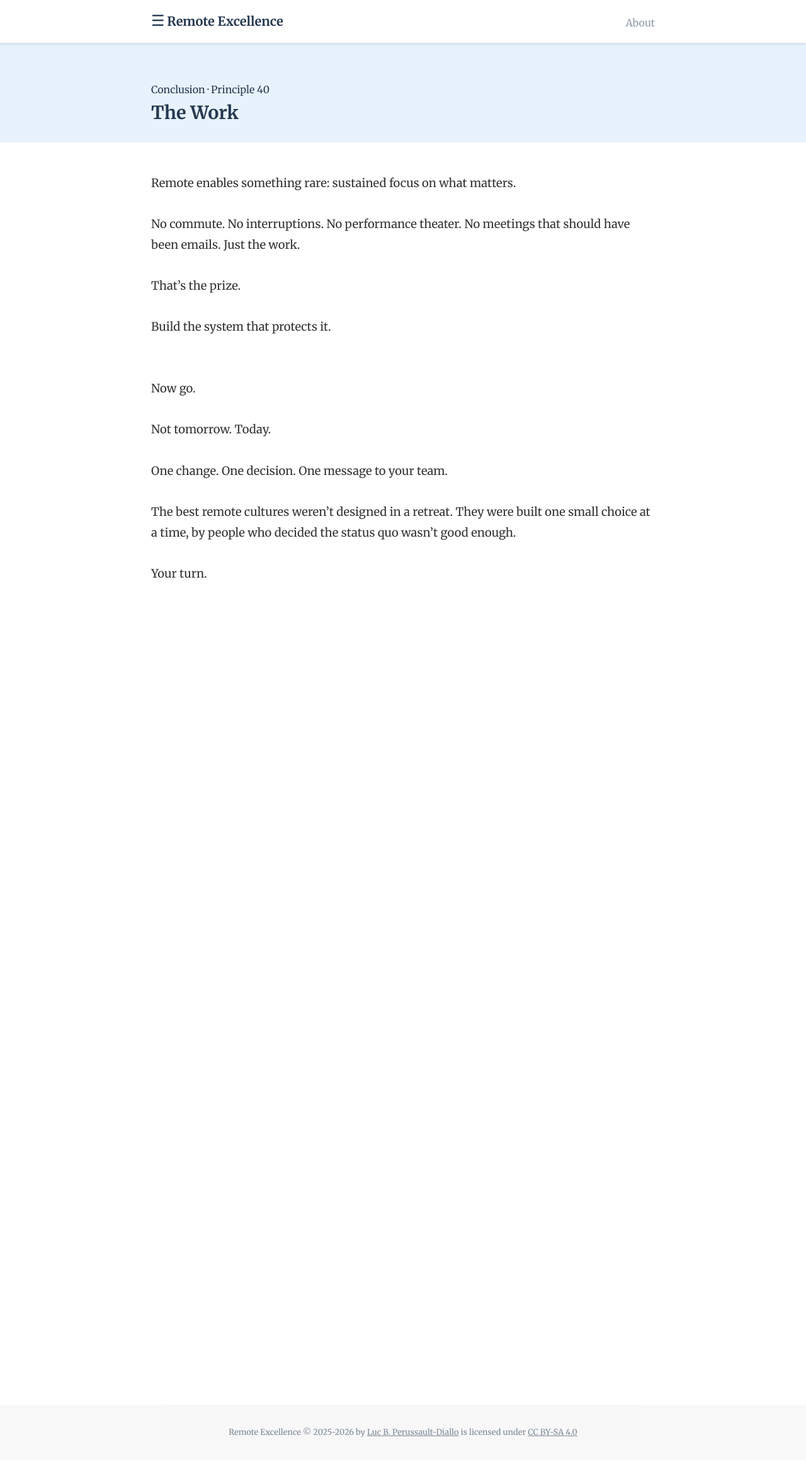
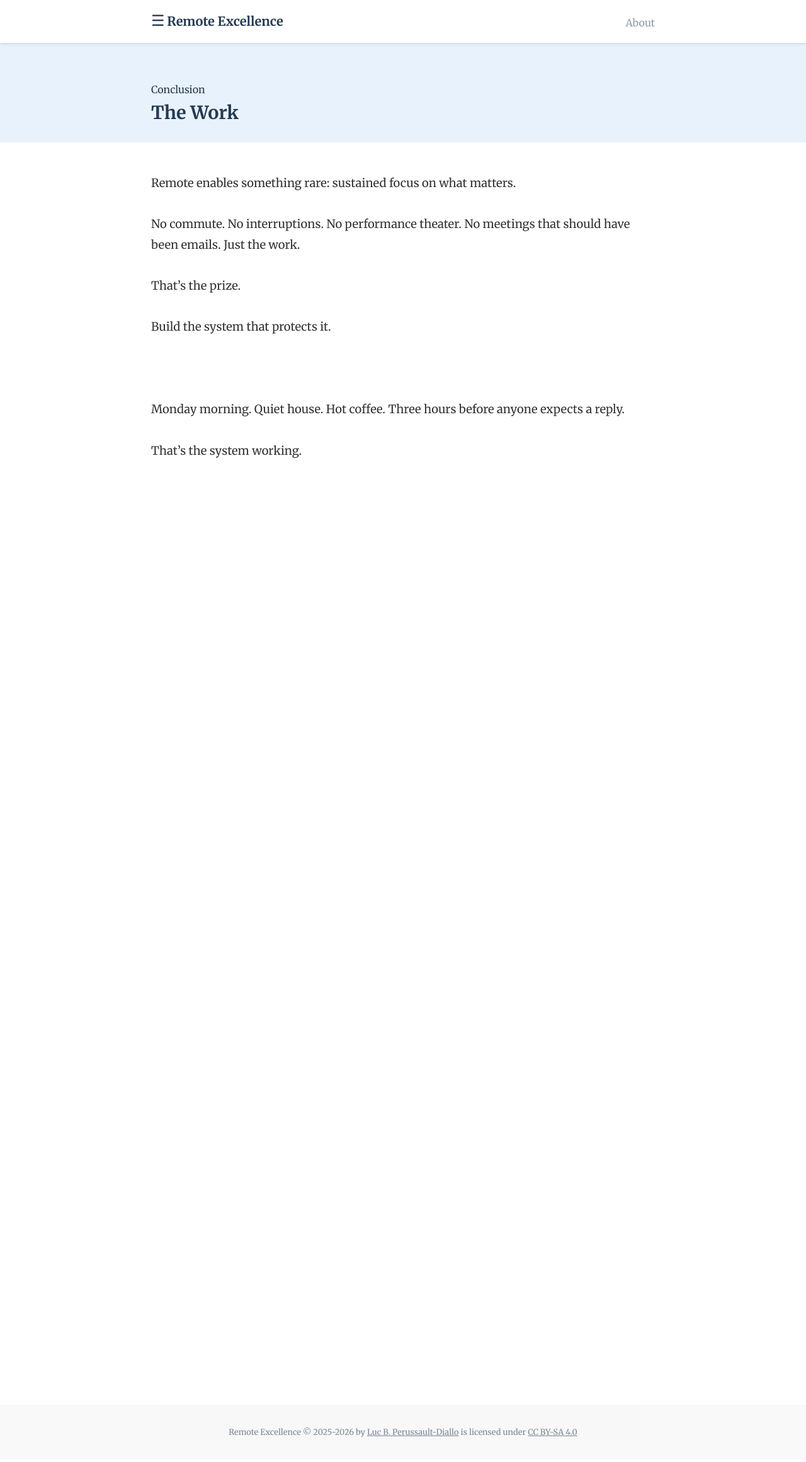
Before and after one commit to luuuc/remote-excellence-book, a Jekyll site: the page built from _chapters/09-41-the-work.md, in a window 1280 px wide. Shown: the top 2321 px of the page at 63% size. Built offline with Jekyll 4.4.1, drawn with Linux system fonts in a browser that asks for light colours; comment, search, counter and statistics services are not loaded.

Commit message:
Add The Tensions chapter and renumber conclusion

```diff
--- a/_chapters/09-40-the-work.md
+++ b/_chapters/09-41-the-work.md
@@ -1,10 +1,11 @@
 ---
 layout: chapter
 title: "The Work"
+show_chapter_number: false
 part: "Conclusion"
-order: 940
+order: 941
 metadata:
-  principle: 40
+  principle: 00
   reading_time_in_minutes: 1
 categories:
   - implementation
@@ -24,12 +25,7 @@ That's the prize.
 Build the system that protects it.
 
 <br>
-Now go.
+<br>
+Monday morning. Quiet house. Hot coffee. Three hours before anyone expects a reply.
 
-Not tomorrow. Today.
-
-One change. One decision. One message to your team.
-
-The best remote cultures weren't designed in a retreat. They were built one small choice at a time, by people who decided the status quo wasn't good enough.
-
-Your turn.
+That's the system working.
```
Also changed, not shown: _chapters/09-37-the-tensions.md (added, +52 -0 lines), _chapters/09-38-what-we-believe.md (renamed from _chapters/09-37-what-we-believe.md, +3 -2 lines), _chapters/09-39-monday-morning.md (renamed from _chapters/09-38-monday-morning.md, +3 -2 lines), _chapters/09-40-the-system.md (renamed from _chapters/09-39-the-system.md, +3 -2 lines).
